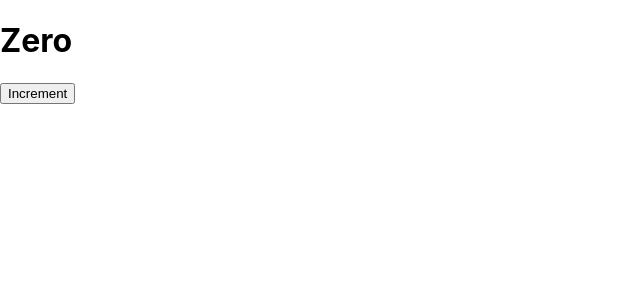
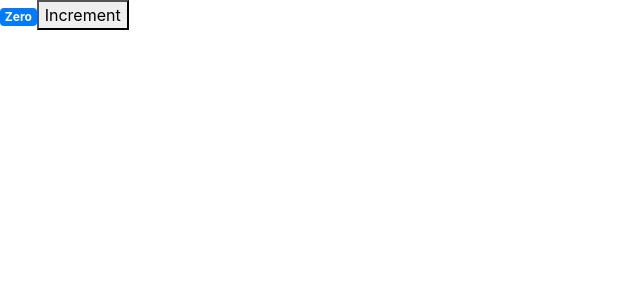
Before and after one commit to pchelka84/simple-shopping-cart, a React (Create React App) app: page / in a window 1280 px wide. Shown: the top 300 px of the page, without its empty margins (0-640 px from the left). Built offline with nearby package versions, Linux system fonts and the light colour scheme.

Commit message:
Addig bootstrap and class to a counter

```diff
--- a/public/index.html
+++ b/public/index.html
@@ -11,6 +11,8 @@
       homescreen on Android. See https://developers.google.com/web/fundamentals/web-app-manifest/
     -->
   <link rel="manifest" href="%PUBLIC_URL%/manifest.json">
+  <link rel="stylesheet" href="https://stackpath.bootstrapcdn.com/bootstrap/4.1.3/css/bootstrap.min.css" integrity="sha384-MCw98/SFnGE8fJT3GXwEOngsV7Zt27NXFoaoApmYm81iuXoPkFOJwJ8ERdknLPMO"
+    crossorigin="anonymous">
   <!--
       Notice the use of %PUBLIC_URL% in the tags above.
       It will be replaced with the URL of the `public` folder during the build.
@@ -38,6 +40,12 @@
       To begin the development, run `npm start` or `yarn start`.
       To create a production bundle, use `npm run build` or `yarn build`.
     -->
+  <script src="https://code.jquery.com/jquery-3.3.1.slim.min.js" integrity="sha384-q8i/X+965DzO0rT7abK41JStQIAqVgRVzpbzo5smXKp4YfRvH+8abtTE1Pi6jizo"
+    crossorigin="anonymous"></script>
+  <script src="https://cdnjs.cloudflare.com/ajax/libs/popper.js/1.14.3/umd/popper.min.js" integrity="sha384-ZMP7rVo3mIykV+2+9J3UJ46jBk0WLaUAdn689aCwoqbBJiSnjAK/l8WvCWPIPm49"
+    crossorigin="anonymous"></script>
+  <script src="https://stackpath.bootstrapcdn.com/bootstrap/4.1.3/js/bootstrap.min.js" integrity="sha384-ChfqqxuZUCnJSK3+MXmPNIyE6ZbWh2IMqE241rYiqJxyMiZ6OW/JmZQ5stwEULTy"
+    crossorigin="anonymous"></script>
 </body>
 
 </html>
--- a/src/components/counter.jsx
+++ b/src/components/counter.jsx
@@ -8,7 +8,7 @@
   render() {
     return (
       <React.Fragment>
-        <span>{this.formatCount()}</span>
+        <span className="badge badge-primary">{this.formatCount()}</span>
         <button>Increment</button>
       </React.Fragment>
     );
@@ -16,7 +16,7 @@
 
   formatCount() {
     const { count } = this.state;
-    return count === 0 ? <h1>Zero</h1> : count;
+    return count === 0 ? "Zero" : count;
   }
 }
 
```
